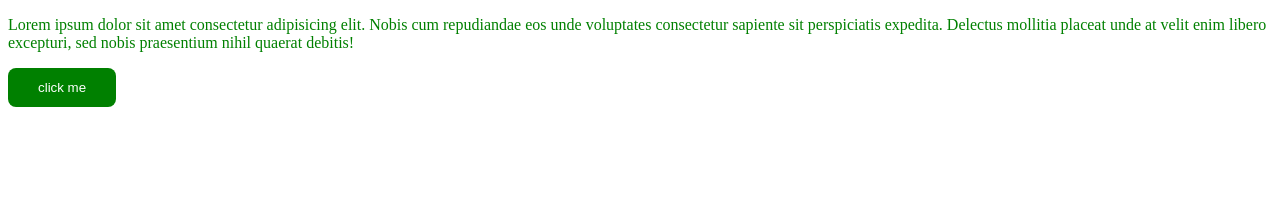
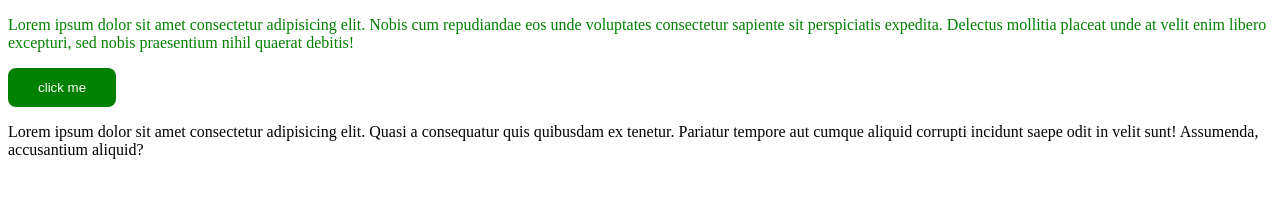
Before and after one commit to SHrustamovich/foundation, a plain HTML site: page index.html in a window 1280 px wide. Drawn offline with Linux system fonts and the light colour scheme.

Commit message:
initial commit

```diff
--- a/index.html
+++ b/index.html
@@ -19,6 +19,8 @@
 
     <button class="btn">click me</button>
 
+    <p>Lorem ipsum dolor sit amet consectetur adipisicing elit. Quasi a consequatur quis quibusdam ex tenetur. Pariatur tempore aut cumque aliquid corrupti incidunt saepe odit in velit sunt! Assumenda, accusantium aliquid?</p>
+
     <script>
         const btn = document.querySelector(".btn")
         btn.addEventListener("mouseover",() => {
```
